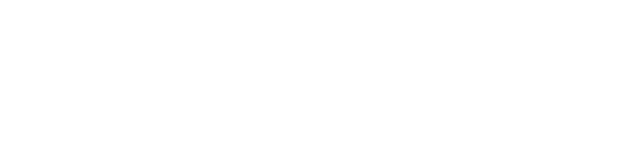
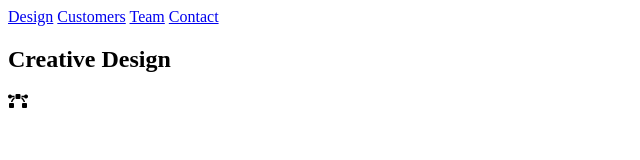
Before and after one commit to DiegoMutre/creative-design-template, a plain HTML site: page index.html in a window 1280 px wide. Shown: the whole page, without its empty margins (0-640 px from the left). Drawn offline with Linux system fonts and the light colour scheme.

Commit message:
Create section 1 structure

```diff
--- a/index.html
+++ b/index.html
@@ -13,5 +13,23 @@
         />
         <title>Creative Design</title>
     </head>
-    <body></body>
+    <body>
+        <div class="container">
+            <!-- Section 1 -->
+            <section class="section-1" id="home">
+                <nav class="navbar">
+                    <a href="#home" class="navbar-link">Design</a>
+                    <a href="#customers" class="navbar-link">Customers</a>
+                    <a href="#team" class="navbar-link">Team</a>
+                    <a href="#contact" class="navbar-link">Contact</a>
+                </nav>
+                <div class="floating-bg"></div>
+                <h1 class="section-1-heading">Creative Design</h1>
+                <div class="logo">
+                    <i class="fas fa-bezier-curve"></i>
+                </div>
+            </section>
+            <!-- End of Section 1 -->
+        </div>
+    </body>
 </html>
```
